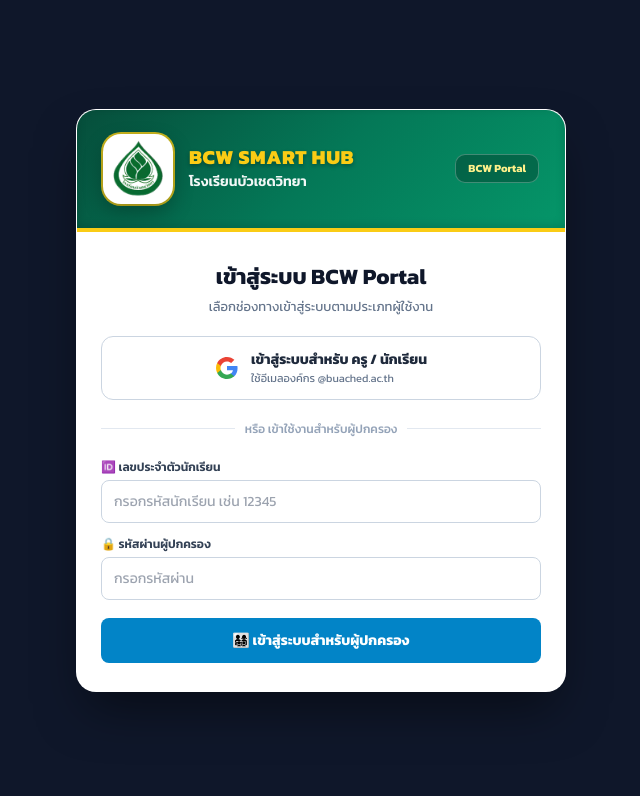
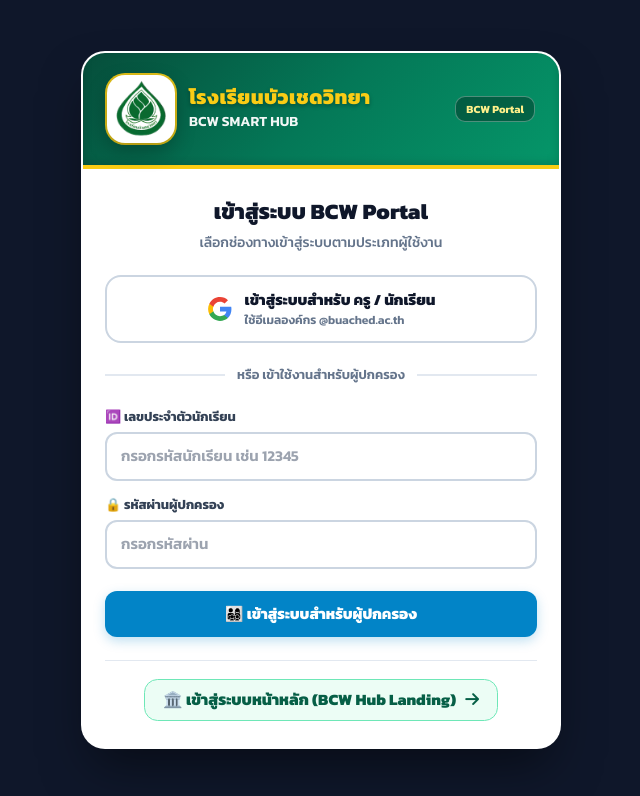
Before and after one commit to kruthanadol/BCW-Smart-Hub, a website built with Vite: page login.html in a window 1280 px wide. Shown: the whole page, without its empty margins (319-959 px from the left). Built offline with nearby package versions, Linux system fonts and the light colour scheme; a script that the page names is missing.

Commit message:
Update login.html

```diff
--- a/login.html
+++ b/login.html
@@ -2,20 +2,34 @@
 <html lang="th">
 <head>
     <meta charset="UTF-8">
-    <meta name="viewport" content="width=device-width, initial-scale=1.0">
+    <meta name="viewport" content="width=device-width, initial-scale=1.0, maximum-scale=5.0">
     <title>BCW Smart HUB - เข้าสู่ระบบ</title>
     <!-- Tailwind CSS CDN -->
     <script src="https://cdn.tailwindcss.com"></script>
-    <link href="https://fonts.googleapis.com/css2?family=Kanit:wght@300;400;500;600;700;800&display=swap" rel="stylesheet">
+    <link href="https://fonts.googleapis.com/css2?family=Kanit:wght@300;400;500;600;700;800&family=Sarabun:wght@400;500;600;700;800&display=swap" rel="stylesheet">
+    <link rel="stylesheet" href="https://cdnjs.cloudflare.com/ajax/libs/font-awesome/6.4.0/css/all.min.css">
+
+    <script>
+        tailwind.config = {
+            theme: {
+                extend: {
+                    fontFamily: {
+                        sans: ['Kanit', 'Sarabun', 'sans-serif'],
+                    }
+                }
+            }
+        }
+    </script>
     <style>
-        * { box-sizing: border-box; margin: 0; padding: 0; font-family: 'Kanit', sans-serif, system-ui; }
-        body { background-color: #0f172a; min-height: 100vh; display: flex; align-items: center; justify-content: center; padding: 20px; }
-        .login-card { width: 100%; max-width: 490px; background: #ffffff; border-radius: 20px; overflow: hidden; box-shadow: 0 25px 50px -12px rgba(0, 0, 0, 0.5); border: 1px solid rgba(255, 255, 255, 0.1); }
+        html { font-size: 17px; }
+        @media (min-width: 768px) { html { font-size: 18px; } }
+        body { font-family: 'Kanit', 'Sarabun', sans-serif; background-color: #0f172a; min-height: 100vh; display: flex; align-items: center; justify-content: center; padding: 16px; }
+        .login-card { width: 100%; max-width: 480px; background: #ffffff; border-radius: 24px; overflow: hidden; box-shadow: 0 25px 50px -12px rgba(0, 0, 0, 0.5); border: 2px solid rgba(255, 255, 255, 0.15); }
 
         /* Header */
         .card-header {
             background: linear-gradient(135deg, #064e3b 0%, #047857 50%, #059669 100%);
-            padding: 24px 26px;
+            padding: 22px 24px;
             color: white;
             display: flex;
             align-items: center;
@@ -23,18 +37,18 @@
             border-bottom: 4px solid #facc15;
             box-shadow: inset 0 -2px 10px rgba(0,0,0,0.15);
         }
-        .header-brand { display: flex; align-items: center; gap: 16px; }
+        .header-brand { display: flex; align-items: center; gap: 14px; }
 
         .logo-wrapper {
-            width: 70px;
-            height: 70px;
+            width: 68px;
+            height: 68px;
             background: #ffffff;
             border-radius: 18px;
-            padding: 6px;
+            padding: 5px;
             display: flex;
             align-items: center;
             justify-content: center;
-            box-shadow: 0 8px 20px rgba(0, 0, 0, 0.25), 0 0 0 2px rgba(250, 204, 21, 0.8);
+            box-shadow: 0 8px 20px rgba(0, 0, 0, 0.25), 0 0 0 2px rgba(250, 204, 21, 0.9);
             flex-shrink: 0;
         }
         .school-logo { width: 100%; height: 100%; object-fit: contain; }
@@ -43,34 +57,63 @@
         .brand-text p { font-size: 14px; color: #ffffff; font-weight: 600; margin-top: 3px; opacity: 0.95; }
 
         .badge-status {
-            background: rgba(0, 0, 0, 0.25);
-            border: 1px solid rgba(255, 255, 255, 0.25);
+            background: rgba(0, 0, 0, 0.3);
+            border: 1px solid rgba(255, 255, 255, 0.3);
             color: #fef08a;
-            padding: 5px 12px;
+            padding: 4px 10px;
             border-radius: 10px;
             font-size: 11px;
             font-weight: 700;
             white-space: nowrap;
         }
 
-        .card-body { padding: 28px 24px; text-align: center; }
-        .title { font-size: 22px; font-weight: 700; color: #0f172a; margin-bottom: 4px; }
-        .subtitle { font-size: 13px; color: #64748b; margin-bottom: 20px; }
-        .btn-google-sso { width: 100%; display: flex; align-items: center; justify-content: center; gap: 12px; padding: 12px; background-color: #ffffff; border: 1.5px solid #cbd5e1; border-radius: 12px; cursor: pointer; transition: all 0.2s ease; }
-        .btn-google-sso:hover { background-color: #f8fafc; border-color: #94a3b8; transform: translateY(-1px); }
-        .google-icon { width: 24px; height: 24px; }
-        .btn-text-group { display: flex; flex-direction: column; align-items: flex-start; }
-        .main-text { font-size: 14px; font-weight: 700; color: #1e293b; }
-        .sub-text { font-size: 11px; color: #64748b; }
-        .divider { margin: 20px 0; display: flex; align-items: center; color: #94a3b8; font-size: 12px; }
-        .divider::before, .divider::after { content: ""; flex: 1; height: 1px; background: #e2e8f0; }
-        .divider span { padding: 0 10px; font-weight: 500; }
-        .form-group { text-align: left; margin-bottom: 12px; }
-        .form-group label { font-size: 12px; font-weight: 600; color: #334155; display: block; margin-bottom: 4px; }
-        .form-input { width: 100%; padding: 10px 12px; border: 1.5px solid #cbd5e1; border-radius: 8px; font-size: 14px; outline: none; }
-        .form-input:focus { border-color: #0284c7; box-shadow: 0 0 0 3px rgba(2, 132, 199, 0.15); }
-        .btn-parent-submit { width: 100%; padding: 12px; background: #0284c7; color: white; border: none; border-radius: 8px; font-weight: 700; font-size: 14px; cursor: pointer; margin-top: 6px; transition: background 0.2s; }
-        .btn-parent-submit:hover { background: #0369a1; }
+        .card-body { padding: 26px 22px; text-align: center; }
+        .title { font-size: 22px; font-weight: 800; color: #0f172a; margin-bottom: 4px; }
+        .subtitle { font-size: 14px; color: #64748b; font-weight: 500; margin-bottom: 22px; }
+
+        .btn-google-sso {
+            width: 100%;
+            display: flex;
+            align-items: center;
+            justify-content: center;
+            gap: 12px;
+            padding: 12px 14px;
+            background-color: #ffffff;
+            border: 2px solid #cbd5e1;
+            border-radius: 16px;
+            cursor: pointer;
+            transition: all 0.2s ease;
+        }
+        .btn-google-sso:hover { background-color: #f8fafc; border-color: #059669; transform: translateY(-2px); box-shadow: 0 10px 20px -5px rgba(5, 150, 105, 0.15); }
+        .google-icon { width: 26px; height: 26px; flex-shrink: 0; }
+        .btn-text-group { display: flex; flex-direction: column; align-items: flex-start; text-align: left; }
+        .main-text { font-size: 15px; font-weight: 800; color: #0f172a; }
+        .sub-text { font-size: 12px; color: #64748b; font-weight: 600; }
+
+        .divider { margin: 22px 0; display: flex; align-items: center; color: #64748b; font-size: 13px; font-weight: 600; }
+        .divider::before, .divider::after { content: ""; flex: 1; height: 1.5px; background: #e2e8f0; }
+        .divider span { padding: 0 12px; }
+
+        .form-group { text-align: left; margin-bottom: 14px; }
+        .form-group label { font-size: 13px; font-weight: 700; color: #334155; display: block; margin-bottom: 6px; }
+        .form-input { width: 100%; padding: 11px 14px; border: 2px solid #cbd5e1; border-radius: 12px; font-size: 15px; outline: none; font-weight: 600; transition: all 0.2s; }
+        .form-input:focus { border-color: #0284c7; box-shadow: 0 0 0 4px rgba(2, 132, 199, 0.15); }
+
+        .btn-parent-submit {
+            width: 100%;
+            padding: 12px;
+            background: #0284c7;
+            color: white;
+            border: none;
+            border-radius: 12px;
+            font-weight: 800;
+            font-size: 15px;
+            cursor: pointer;
+            margin-top: 8px;
+            transition: all 0.2s;
+            box-shadow: 0 4px 12px rgba(2, 132, 199, 0.25);
+        }
+        .btn-parent-submit:hover { background: #0369a1; transform: translateY(-1px); }
     </style>
 </head>
 <body>
@@ -83,8 +126,8 @@
                     <img src="assets/images/logo_bcw.png" alt="โลโก้โรงเรียนบัวเชดวิทยา" class="school-logo" onerror="this.src='https://via.placeholder.com/70?text=BCW'">
                 </div>
                 <div class="brand-text">
-                    <h1>BCW SMART HUB</h1>
-                    <p>โรงเรียนบัวเชดวิทยา</p>
+                    <h1>โรงเรียนบัวเชดวิทยา</h1>
+                    <p>BCW SMART HUB</p>
                 </div>
             </div>
             <div class="badge-status">BCW Portal</div>
@@ -127,6 +170,15 @@
                     👨‍👩‍👧‍👦 เข้าสู่ระบบสำหรับผู้ปกครอง
                 </button>
             </form>
+
+            <!-- ลิงก์กลับหน้าหลัก Landing -->
+            <div class="mt-5 pt-4 border-t border-slate-200">
+                <a href="landing.html" class="inline-flex items-center justify-center gap-2 text-xs sm:text-sm font-extrabold text-emerald-800 hover:text-emerald-950 bg-emerald-50 hover:bg-emerald-100 border border-emerald-300 px-4 py-2 rounded-xl transition">
+                    <span>🏛️ เข้าสู่ระบบหน้าหลัก (BCW Hub Landing)</span>
+                    <i class="fa-solid fa-arrow-right"></i>
+                </a>
+            </div>
+
         </div>
     </div>
 
@@ -145,7 +197,7 @@
                     provider: 'google',
                     options: {
                         queryParams: { hd: 'buached.ac.th' },
-                        redirectTo: window.location.href.replace(/login\.html.*$/, 'apps/school-app/teacher.html')
+                        redirectTo: window.location.href.replace(/login\.html.*$/, 'landing.html')
                     }
                 });
                 if (error) throw error;
@@ -201,7 +253,6 @@
             }
         }
 
-        // ส่งออกฟังก์ชันเข้ากับ window object
         window.loginWithGoogle = loginWithGoogle;
         window.handleParentLogin = handleParentLogin;
     </script>
```
